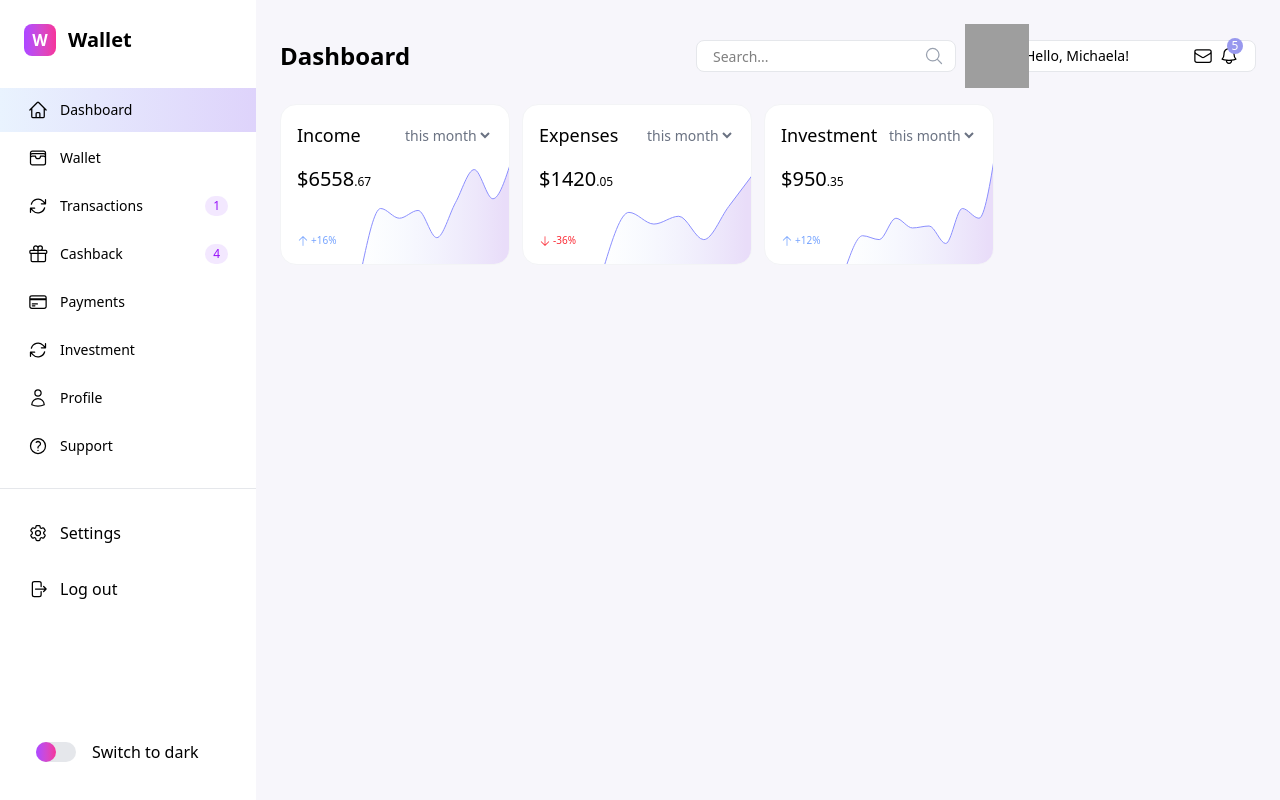
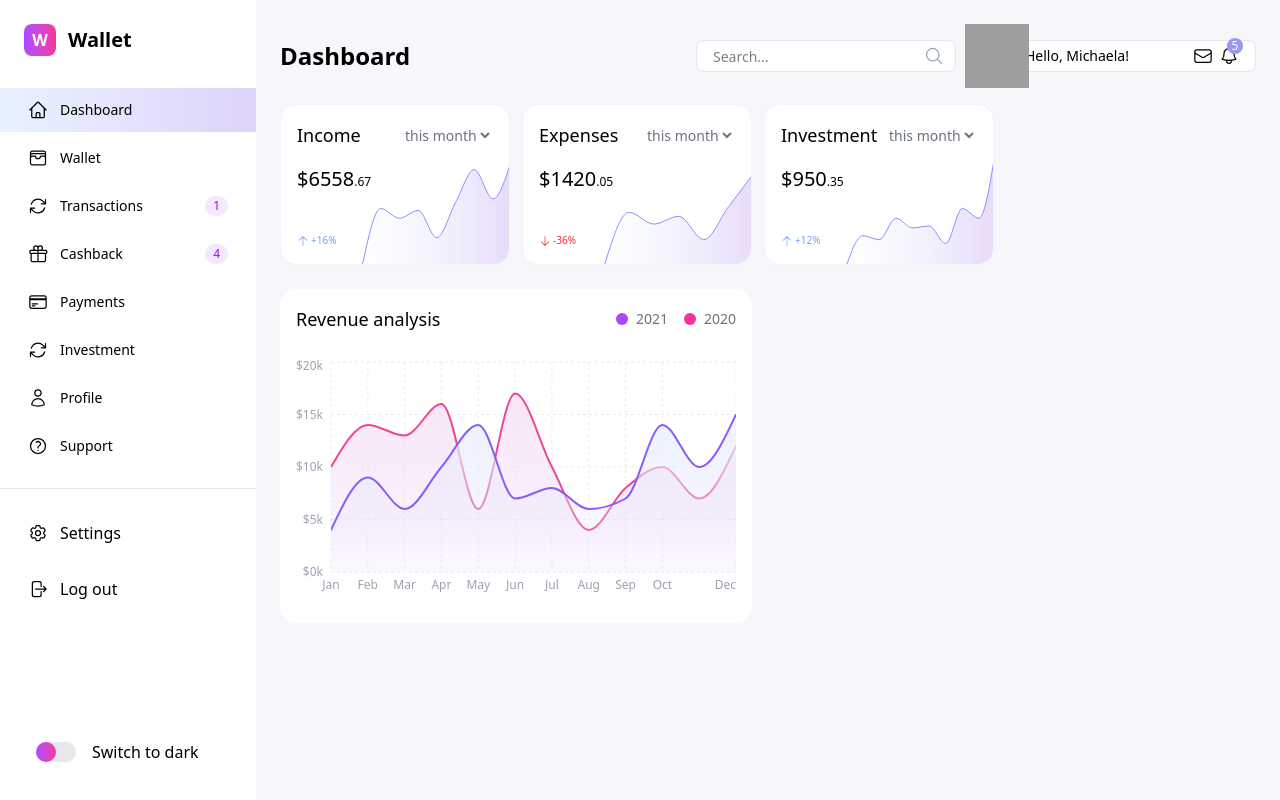
Before and after one commit to nxnom/financial-dashboard, a React (Vite) app: page / in a window 1280 px wide. Built offline with nearby package versions, Linux system fonts and the light colour scheme; grey boxes are pictures that could not be loaded.

Commit message:
Create `RevenueChart` component

```diff
--- a/src/App.tsx
+++ b/src/App.tsx
@@ -3,6 +3,7 @@ import Sidebar from './components/Sidebar'
 import { ThemeProvider, useTheme } from './contexts/ThemeContext'
 import { classNames } from './utils/classNames'
 import StatCard from './components/cards/StatCard'
+import RevenueChart from './components/charts/RevenueChart'
 
 function App() {
   return (
@@ -61,8 +62,21 @@ function AppContent() {
 
               {/* Charts section */}
               <div className="grid grid-cols-3 gap-3">
-                <div className="col-span-2 bg-red-500">
-                  {/* <RevenueChart /> */}
+                <div className="col-span-2">
+                  <RevenueChart data={[
+                    { month: 'Jan', revenue2021: 4000, revenue2020: 10000 },
+                    { month: 'Feb', revenue2021: 9000, revenue2020: 14000 },
+                    { month: 'Mar', revenue2021: 6000, revenue2020: 13000 },
+                    { month: 'Apr', revenue2021: 10000, revenue2020: 16000 },
+                    { month: 'May', revenue2021: 14000, revenue2020: 6000 },
+                    { month: 'Jun', revenue2021: 7000, revenue2020: 17000 },
+                    { month: 'Jul', revenue2021: 8000, revenue2020: 10000 },
+                    { month: 'Aug', revenue2021: 6000, revenue2020: 4000 },
+                    { month: 'Sep', revenue2021: 7000, revenue2020: 8000 },
+                    { month: 'Oct', revenue2021: 14000, revenue2020: 10000 },
+                    { month: 'Nov', revenue2021: 10000, revenue2020: 7000 },
+                    { month: 'Dec', revenue2021: 15000, revenue2020: 12000 },
+                  ]} />
                 </div>
                 <div className="col-span-1">
                   {/* <FinancialAnalysis /> */}
--- /dev/null
+++ b/src/components/charts/RevenueChart.tsx
@@ -0,0 +1,117 @@
+import { XAxis, YAxis, CartesianGrid, Tooltip, ResponsiveContainer, TooltipProps, AreaChart, Area } from 'recharts'
+import { useTheme } from '../../contexts/ThemeContext'
+
+interface DataPoint {
+    month: string
+    revenue2021: number
+    revenue2020: number
+}
+
+interface CustomTooltipProps extends TooltipProps<number, string> {
+    active?: boolean
+    payload?: {
+        name: string
+        value: number
+        color: string
+    }[]
+    label?: string
+}
+
+const CustomTooltip = ({ active, payload, label }: CustomTooltipProps) => {
+    if (active && payload && payload.length) {
+        return (
+            <div className="bg-white dark:bg-[#56459E] p-3 rounded-lg shadow-lg border border-gray-100 dark:border-gray-700">
+                <p className="text-gray-600 dark:text-gray-300 mb-2">{label}</p>
+                {payload.map((entry, index) => (
+                    <p key={index} className="text-sm" style={{ color: entry.color }}>
+                        {entry.name === 'revenue2021' ? '2021: ' : '2020: '}
+                        ${entry.value.toLocaleString()}
+                    </p>
+                ))}
+            </div>
+        )
+    }
+
+    return null
+}
+
+const RevenueChart = ({
+    data
+}: {
+    data: DataPoint[]
+}) => {
+    const { isDarkMode } = useTheme()
+    return (
+        <div className="bg-white dark:bg-[#56459E] rounded-2xl p-4">
+            <div className="flex justify-between items-center mb-6">
+                <h3 className="text-lg font-medium">Revenue analysis</h3>
+                <div className="flex items-center space-x-4">
+                    <div className="flex items-center">
+                        <div className="w-3 h-3 rounded-full bg-purple-500 mr-2"></div>
+                        <span className="text-sm text-gray-500 dark:text-gray-400">2021</span>
+                    </div>
+                    <div className="flex items-center">
+                        <div className="w-3 h-3 rounded-full bg-pink-500 mr-2"></div>
+                        <span className="text-sm text-gray-500 dark:text-gray-400">2020</span>
+                    </div>
+                </div>
+            </div>
+
+            <div className="h-[250px]">
+                <ResponsiveContainer width="100%" height="100%">
+                    <AreaChart data={data} margin={{ top: 5, right: 0, bottom: 5, left: 0 }}>
+                        <defs>
+                            <linearGradient id="revenue2021" x1="0" y1="0" x2="0" y2="1">
+                                <stop offset="5%" stopColor={isDarkMode ? "#505FAD" : "#E9F3FE"} stopOpacity={0.9} />
+                                <stop offset="95%" stopColor={isDarkMode ? "#935AD6" : "#E9DDF9"} stopOpacity={0} />
+                            </linearGradient>
+                            <linearGradient id="revenue2020" x1="0" y1="0" x2="0" y2="1">
+                                <stop offset="5%" stopColor={isDarkMode ? "#505FAD" : "#F8E1F2"} stopOpacity={0.8} />
+                                <stop offset="95%" stopColor={isDarkMode ? "#935AD6" : "#ECDAFE"} stopOpacity={0.2} />
+                            </linearGradient>
+                        </defs>
+                        <CartesianGrid strokeDasharray="3 3" stroke="#374151" opacity={0.1} />
+                        <XAxis
+                            dataKey="month"
+                            stroke="#9CA3AF"
+                            fontSize={12}
+                            tickLine={false}
+                            axisLine={false}
+                        />
+                        <YAxis
+                            stroke="#9CA3AF"
+                            fontSize={12}
+                            tickLine={false}
+                            axisLine={false}
+                            width={35}
+                            domain={[0, (dataMax: number) => Math.ceil(dataMax / 5000) * 5000]}
+                            tickFormatter={(value) => `$${value / 1000}k`}
+                        />
+                        <Tooltip content={<CustomTooltip />} />
+
+                        <Area
+                            type="monotone"
+                            dataKey="revenue2020"
+                            stroke={isDarkMode ? "#D539BD80" : "#EC4899"}
+                            strokeWidth={2}
+                            fillOpacity={1}
+                            dot={false}
+                            fill="url(#revenue2020)"
+                        />
+                        <Area
+                            type="monotone"
+                            dataKey="revenue2021"
+                            stroke={"#8B5CF6"}
+                            strokeWidth={2}
+                            fillOpacity={1}
+                            dot={false}
+                            fill="url(#revenue2021)"
+                        />
+                    </AreaChart>
+                </ResponsiveContainer>
+            </div>
+        </div>
+    )
+}
+
+export default RevenueChart
```
